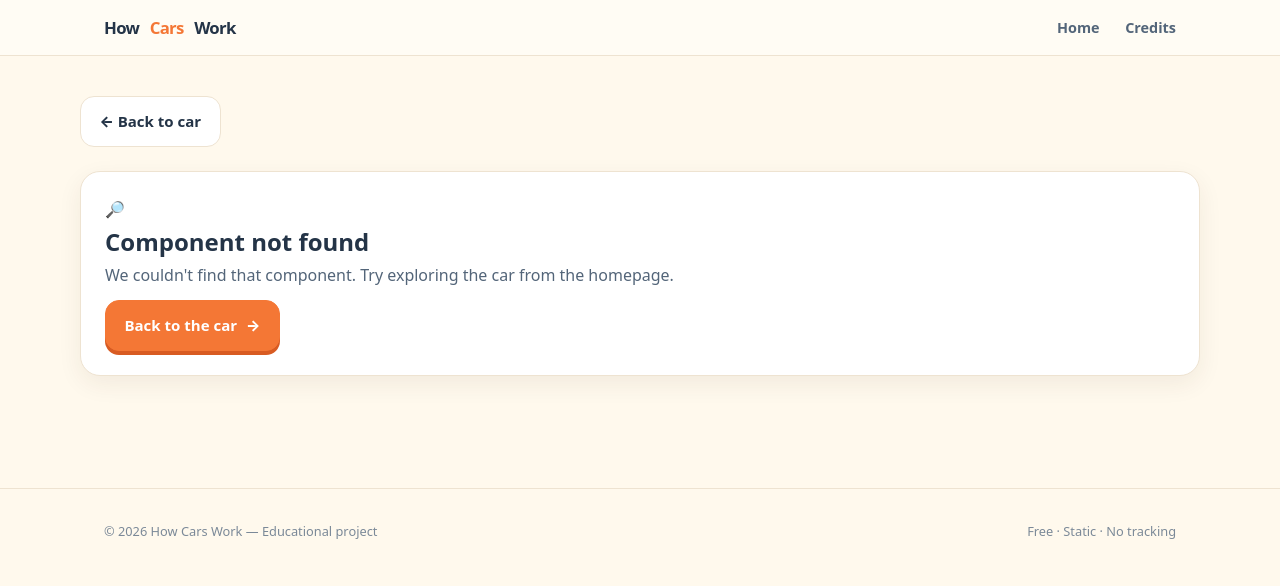
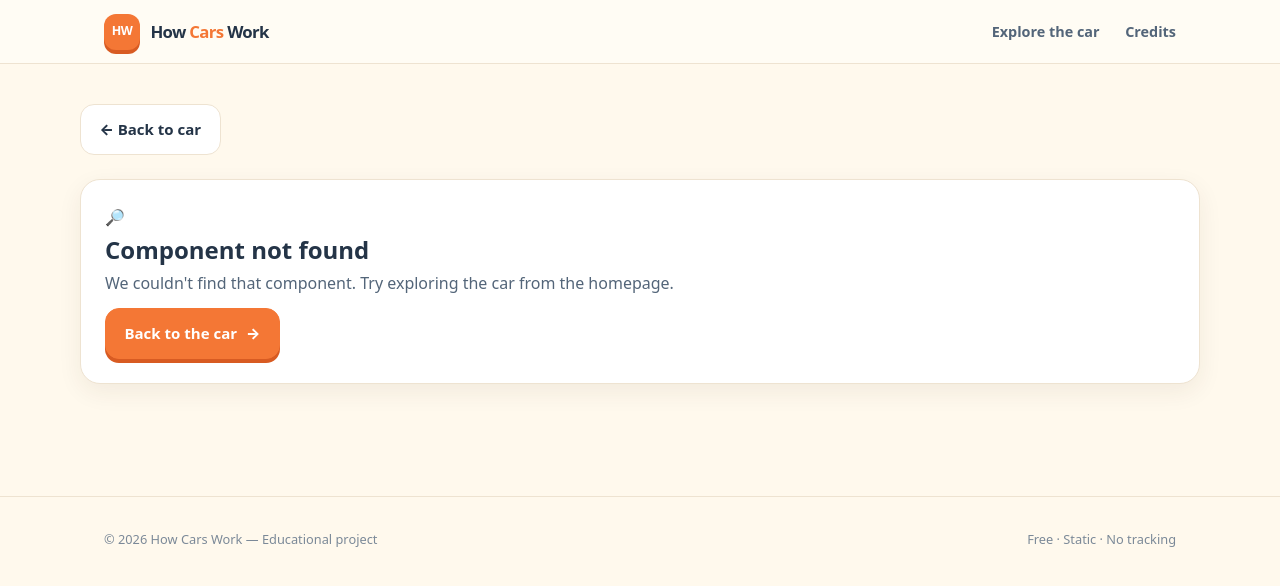
Before and after one commit to aryankuvar/Carsite, a plain HTML site: page component.html in a window 1280 px wide. Drawn offline with Linux system fonts and the light colour scheme.

Commit message:
Unify component page navigation branding

```diff
--- a/component.html
+++ b/component.html
@@ -11,9 +11,9 @@
 
   <header class="site-header">
     <div class="container">
-      <a href="index.html" class="brand">How <mark>Cars</mark> Work</a>
-      <nav class="nav-links">
-        <a href="index.html">Home</a>
+      <a href="index.html" class="brand"><span class="brand-mark">HW</span><span>How <mark>Cars</mark> Work</span></a>
+      <nav class="nav-links" aria-label="Main navigation">
+        <a href="index.html">Explore the car</a>
         <a href="credits.html">Credits</a>
       </nav>
     </div>
```
